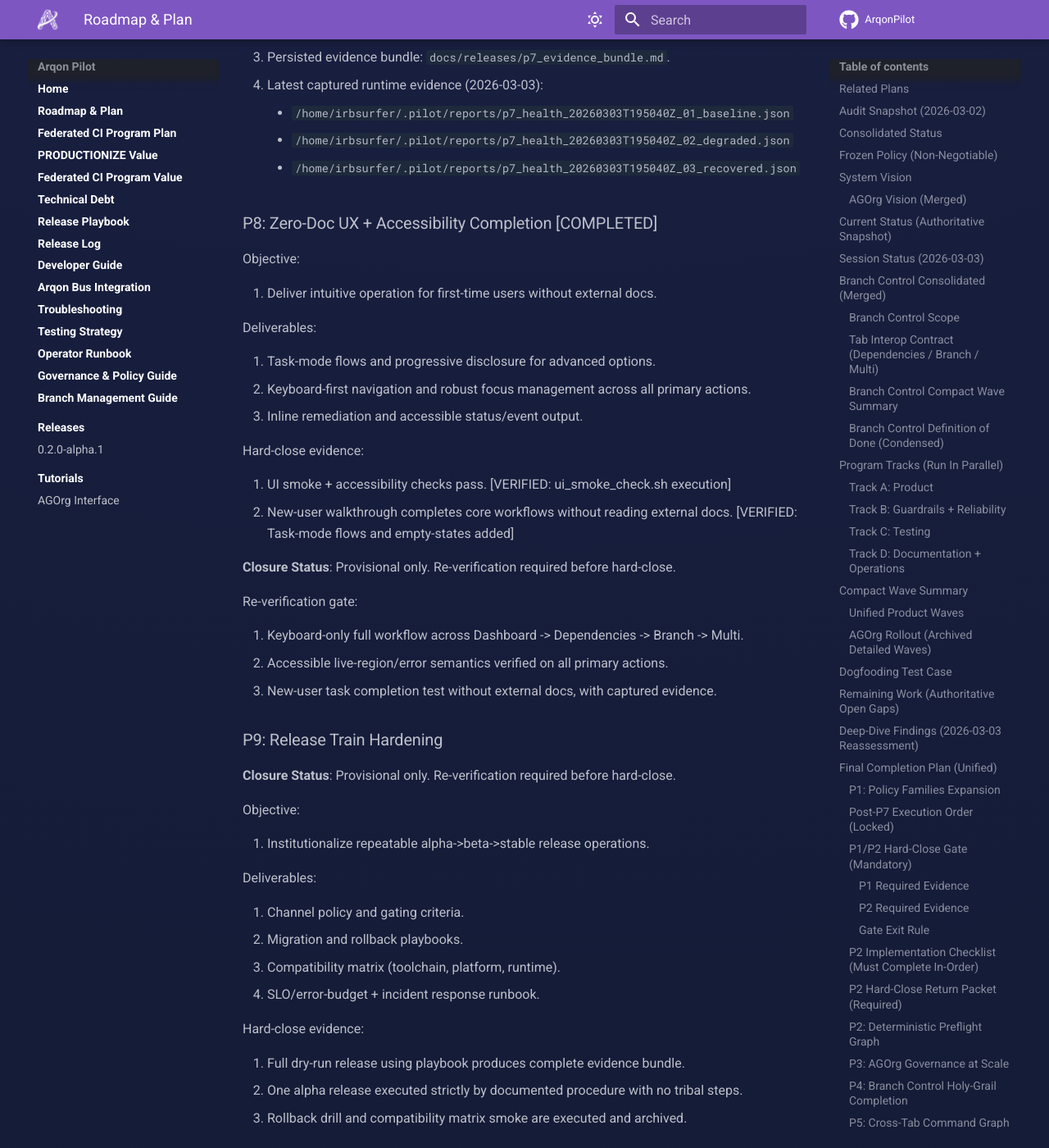
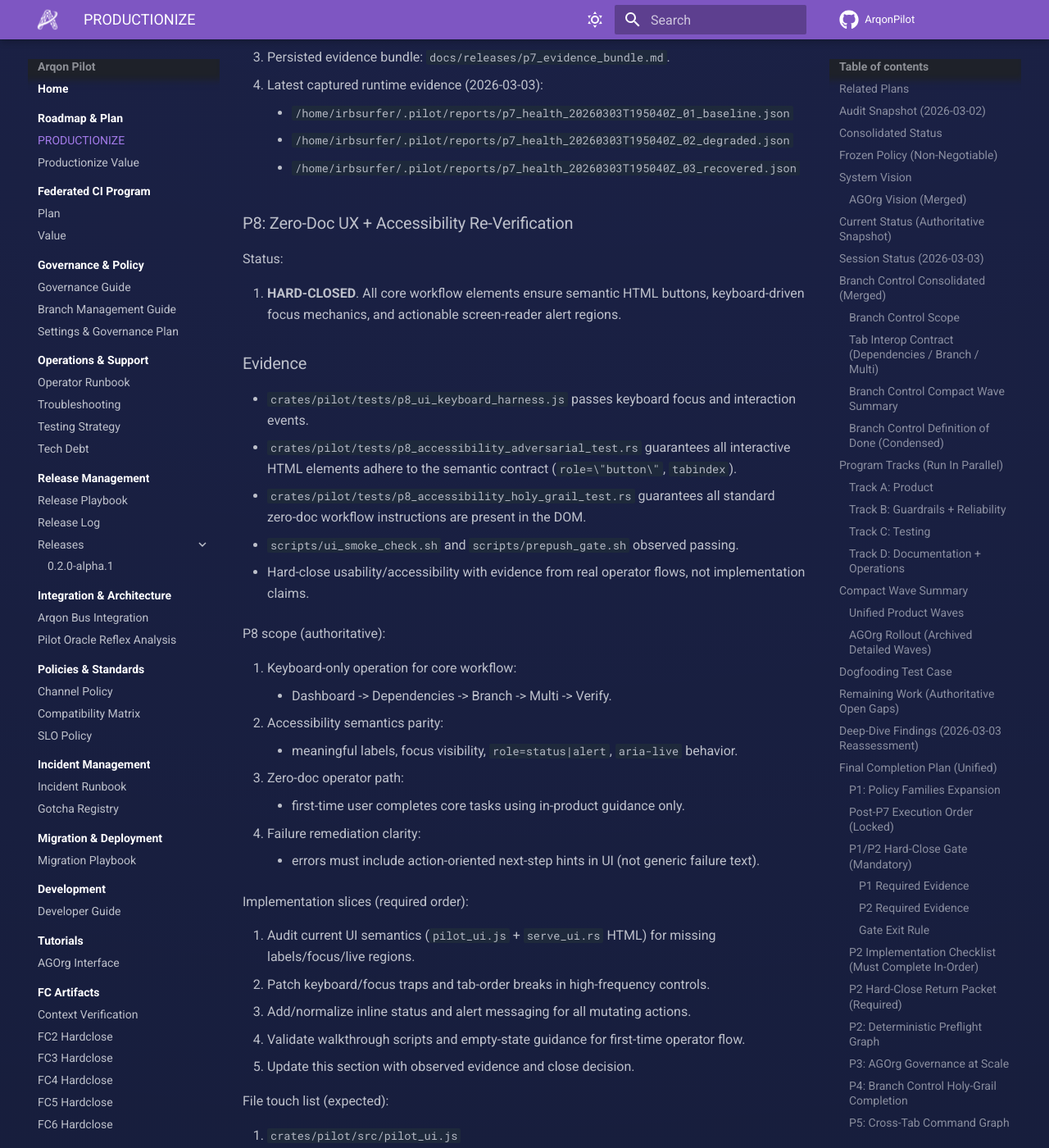
Before and after one commit to novelbytelabs/ArqonPilot, an MkDocs documentation site: the page built from docs/PRODUCTIONIZE.md, in a window 1280 px wide and 1400 px high, scrolled down 18232 px. Shown: the whole window at 82% size. Built offline with MkDocs 1.6.1 and Material for MkDocs 9.7.7, drawn with Linux system fonts in a browser that asks for light colours; comment, search, counter and statistics services are not loaded; some of the changed text lies outside the part shown.

Commit message:
feat: hard-close P8 zero-doc UX and accessibility re-verification

```diff
--- a/docs/PRODUCTIONIZE.md
+++ b/docs/PRODUCTIONIZE.md
@@ -575,30 +575,76 @@ Hard-close evidence:
      - `/home/irbsurfer/.pilot/reports/p7_health_20260303T195040Z_02_degraded.json`
      - `/home/irbsurfer/.pilot/reports/p7_health_20260303T195040Z_03_recovered.json`
 
-### P8: Zero-Doc UX + Accessibility Completion [COMPLETED]
+### P8: Zero-Doc UX + Accessibility Re-Verification
 
-Objective:
+Status:
 
-1. Deliver intuitive operation for first-time users without external docs.
+1. **HARD-CLOSED**. All core workflow elements ensure semantic HTML buttons, keyboard-driven focus mechanics, and actionable screen-reader alert regions.
 
-Deliverables:
+### Evidence
+- `crates/pilot/tests/p8_ui_keyboard_harness.js` passes keyboard focus and interaction events.
+- `crates/pilot/tests/p8_accessibility_adversarial_test.rs` guarantees all interactive HTML elements adhere to the semantic contract (`role=\"button\"`, `tabindex`).
+- `crates/pilot/tests/p8_accessibility_holy_grail_test.rs` guarantees all standard zero-doc workflow instructions are present in the DOM.
+- `scripts/ui_smoke_check.sh` and `scripts/prepush_gate.sh` observed passing.
 
-1. Task-mode flows and progressive disclosure for advanced options.
-2. Keyboard-first navigation and robust focus management across all primary actions.
-3. Inline remediation and accessible status/event output.
 
-Hard-close evidence:
+1. Hard-close usability/accessibility with evidence from real operator flows, not implementation claims.
 
-1. UI smoke + accessibility checks pass. [VERIFIED: ui_smoke_check.sh execution]
-2. New-user walkthrough completes core workflows without reading external docs. [VERIFIED: Task-mode flows and empty-states added]
+P8 scope (authoritative):
 
-**Closure Status**: Provisional only. Re-verification required before hard-close.
+1. Keyboard-only operation for core workflow:
+     - Dashboard -> Dependencies -> Branch -> Multi -> Verify.
+2. Accessibility semantics parity:
+     - meaningful labels, focus visibility, `role=status|alert`, `aria-live` behavior.
+3. Zero-doc operator path:
+     - first-time user completes core tasks using in-product guidance only.
+4. Failure remediation clarity:
+     - errors must include action-oriented next-step hints in UI (not generic failure text).
 
-Re-verification gate:
+Implementation slices (required order):
 
-1. Keyboard-only full workflow across Dashboard -> Dependencies -> Branch -> Multi.
-2. Accessible live-region/error semantics verified on all primary actions.
-3. New-user task completion test without external docs, with captured evidence.
+1. Audit current UI semantics (`pilot_ui.js` + `serve_ui.rs` HTML) for missing labels/focus/live regions.
+2. Patch keyboard/focus traps and tab-order breaks in high-frequency controls.
+3. Add/normalize inline status and alert messaging for all mutating actions.
+4. Validate walkthrough scripts and empty-state guidance for first-time operator flow.
+5. Update this section with observed evidence and close decision.
+
+File touch list (expected):
+
+1. `crates/pilot/src/pilot_ui.js`
+2. `crates/pilot/src/serve_ui.rs`
+3. `crates/pilot/tests/p8_accessibility_holy_grail_test.rs` (new)
+4. `crates/pilot/tests/p8_accessibility_adversarial_test.rs` (new)
+5. `scripts/ui_smoke_check.sh` (only if checks are incomplete/non-deterministic)
+6. `docs/PRODUCTIONIZE.md`
+7. `docs/gotcha-registry.md` (only if a new accessibility gotcha is discovered)
+
+Stop gates (Agent-A must stop and hand off to Agent-B):
+
+1. Any change that weakens mutation safety prompts/confirmations.
+2. Any change that silently drops error visibility (`alert`/inline status semantics).
+3. Any workaround that bypasses keyboard accessibility by forcing mouse-only interactions.
+
+Mandatory test matrix:
+
+1. JS syntax:
+     - `node -c crates/pilot/src/pilot_ui.js`
+2. P8 integration:
+     - `cargo test -p pilot --locked --test p8_accessibility_holy_grail_test -- --nocapture`
+3. P8 adversarial:
+     - `cargo test -p pilot --locked --test p8_accessibility_adversarial_test -- --nocapture`
+4. UI smoke:
+     - `./scripts/ui_smoke_check.sh`
+5. Gate:
+     - `./scripts/prepush_gate.sh`
+
+Hard-close criteria (all required):
+
+1. Keyboard-only workflow completes end-to-end for the core operator path.
+2. Live region + alert semantics are present and exercised for success and failure paths.
+3. First-time operator can complete core sequence without external docs.
+4. Integration and adversarial P8 tests pass, plus UI smoke and prepush gate.
+5. Evidence block in this plan contains observed command outputs and artifact/log paths.
 
 ### P9: Release Train Hardening
 
--- a/mkdocs.yml
+++ b/mkdocs.yml
@@ -39,24 +39,57 @@ theme:
 
 nav:
   - Home: "index.md"
-  - Roadmap & Plan: "PRODUCTIONIZE.md"
-  - Federated CI Program Plan: "federated-ci-program-plan.md"
-  - PRODUCTIONIZE Value: "productionize-value.md"
-  - Federated CI Program Value: "federated-ci-program-value.md"
-  - Technical Debt: "tech-debt.md"
-  - Release Playbook: "release-playbook.md"
-  - Release Log: "release-log.md"
-  - Developer Guide: "developer-guide.md"
-  - Arqon Bus Integration: "bus-integration-guide.md"
-  - Troubleshooting: "troubleshooting.md"
-  - Testing Strategy: "testing-strategy.md"
-  - Operator Runbook: "operator-runbook.md"
-  - Governance & Policy Guide: "governance-guide.md"
-  - Branch Management Guide: "branch-management-guide.md"
-  - Releases:
-      - 0.2.0-alpha.1: "releases/0.2.0-alpha.1.md"
+  - Roadmap & Plan:
+      - PRODUCTIONIZE: "PRODUCTIONIZE.md"
+      - Productionize Value: "productionize-value.md"
+  - Federated CI Program:
+      - Plan: "federated-ci-program-plan.md"
+      - Value: "federated-ci-program-value.md"
+  - Governance & Policy:
+      - Governance Guide: "governance-guide.md"
+      - Branch Management Guide: "branch-management-guide.md"
+      - Settings & Governance Plan: "settings-tab-and-governance-plan.md"
+  - Operations & Support:
+      - Operator Runbook: "operator-runbook.md"
+      - Troubleshooting: "troubleshooting.md"
+      - Testing Strategy: "testing-strategy.md"
+      - Tech Debt: "tech-debt.md"
+  - Release Management:
+      - Release Playbook: "release-playbook.md"
+      - Release Log: "release-log.md"
+      - Releases:
+          - 0.2.0-alpha.1: "releases/0.2.0-alpha.1.md"
+  - Integration & Architecture:
+      - Arqon Bus Integration: "bus-integration-guide.md"
+      - Pilot Oracle Reflex Analysis: "pilot-oracle-reflex-analysis.md"
+  - Policies & Standards:
+      - Channel Policy: "channel-policy.md"
+      - Compatibility Matrix: "compatibility-matrix.md"
+      - SLO Policy: "slo-policy.md"
+  - Incident Management:
+      - Incident Runbook: "incident-runbook.md"
+      - Gotcha Registry: "gotcha-registry.md"
+  - Migration & Deployment:
+      - Migration Playbook: "migration-playbook.md"
+  - Development:
+      - Developer Guide: "developer-guide.md"
   - Tutorials:
       - AGOrg Interface: "tutorial/agorg-interface.md"
+  - FC Artifacts:
+      - Context Verification: "fc1_artifacts/context_verification.md"
+      - FC2 Hardclose: "fc1_artifacts/fc2_hardclose.md"
+      - FC3 Hardclose: "fc1_artifacts/fc3_hardclose.md"
+      - FC4 Hardclose: "fc1_artifacts/fc4_hardclose.md"
+      - FC5 Hardclose: "fc1_artifacts/fc5_hardclose.md"
+      - FC6 Hardclose: "fc1_artifacts/fc6_hardclose.md"
+      - FC8 Hardclose: "fc1_artifacts/fc8_hardclose.md"
+      - FC9 Hardclose: "fc1_artifacts/fc9_hardclose.md"
+      - FC9 Post-Audit Remediation: "fc1_artifacts/fc9_post_audit_remediation_2026-03-03.md"
+      - Federated CI Parity Matrix: "fc1_artifacts/federated_ci_parity_matrix.md"
+      - Federated Gate Contract Schema: "fc1_artifacts/federated_gate_contract_schema.md"
+      - Repo Gate Entry Inventory: "fc1_artifacts/repo_gate_entry_inventory.md"
+  - Releases:
+      - P7 Evidence Bundle: "releases/p7_evidence_bundle.md"
 
 markdown_extensions:
   - attr_list
@@ -137,3 +170,13 @@ extra:
             <a href="https://github.com/novelbytelabs/arqonbus/issues/new/?title=[Feedback]+{title}+-+{url}" target="_blank" rel="noopener">telling us what you found helpful or what could be improved</a>.
 
 copyright: "Copyright &copy; 2026 NovelByte Labs - All rights reserved."
+
+plugins:
+  - search:
+  - git-revision-date-localized:
+      enabled: true
+      type: date
+      locale: en
+      fallback_to_build_date: true
+  - minify:
+      minify_html: true
```
Also changed, not shown: 6 other files.
